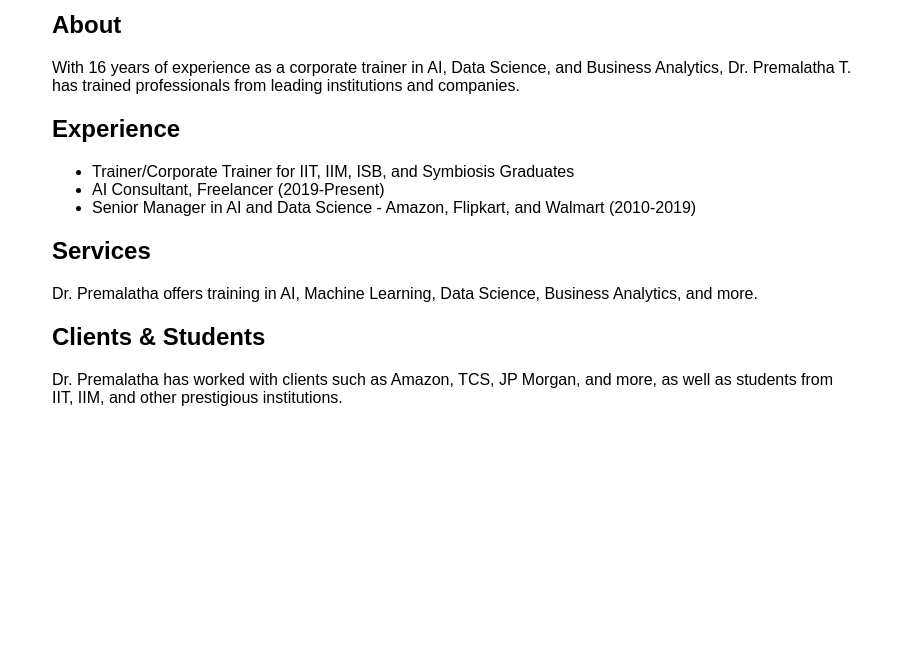
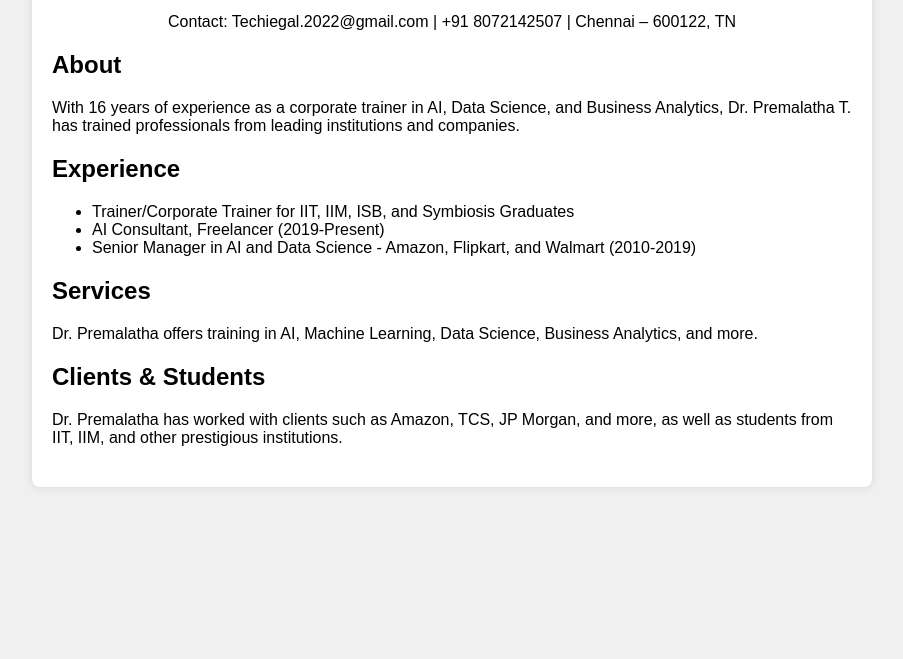
Before and after one commit to Premalatha-success/DataScienceMonster-website, a plain HTML site: page index.html in a window 1280 px wide. Shown: the part 141-800 px from the top of the page, without its empty margins (188-1091 px from the left). Drawn offline with Linux system fonts and the light colour scheme.

Commit message:
Add files via upload

```diff
--- a/index.html
+++ b/index.html
@@ -5,10 +5,25 @@
     <meta name="viewport" content="width=device-width, initial-scale=1.0">
     <title>Dr. Premalatha T.</title>
     <style>
-        body { font-family: Arial, sans-serif; margin: 20px; }
-        .container { max-width: 800px; margin: auto; }
-        header { text-align: center; }
-        section { margin: 20px 0; }
+        body {
+            font-family: Arial, sans-serif;
+            margin: 20px;
+            background-color: #f0f0f0; /* Change this to your desired background color */
+        }
+        .container {
+            max-width: 800px;
+            margin: auto;
+            background: #fff;
+            padding: 20px;
+            border-radius: 8px;
+            box-shadow: 0 0 10px rgba(0, 0, 0, 0.1);
+        }
+        header {
+            text-align: center;
+        }
+        section {
+            margin: 20px 0;
+        }
     </style>
 </head>
 <body>
```
